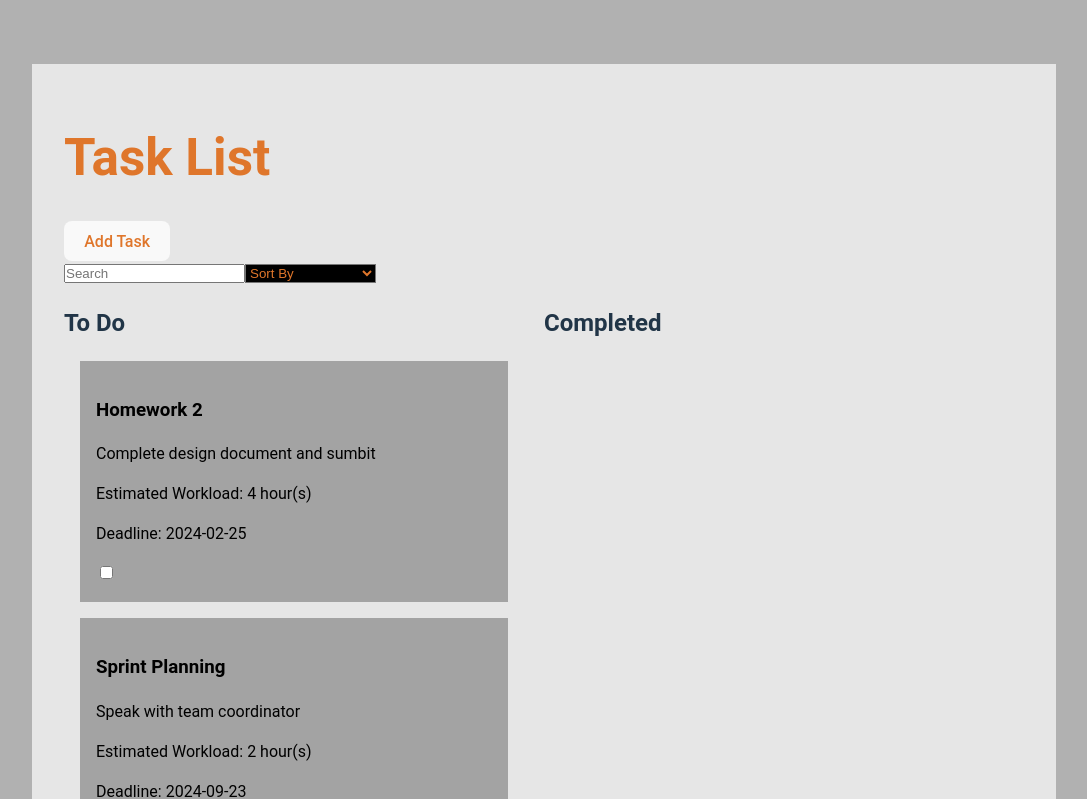
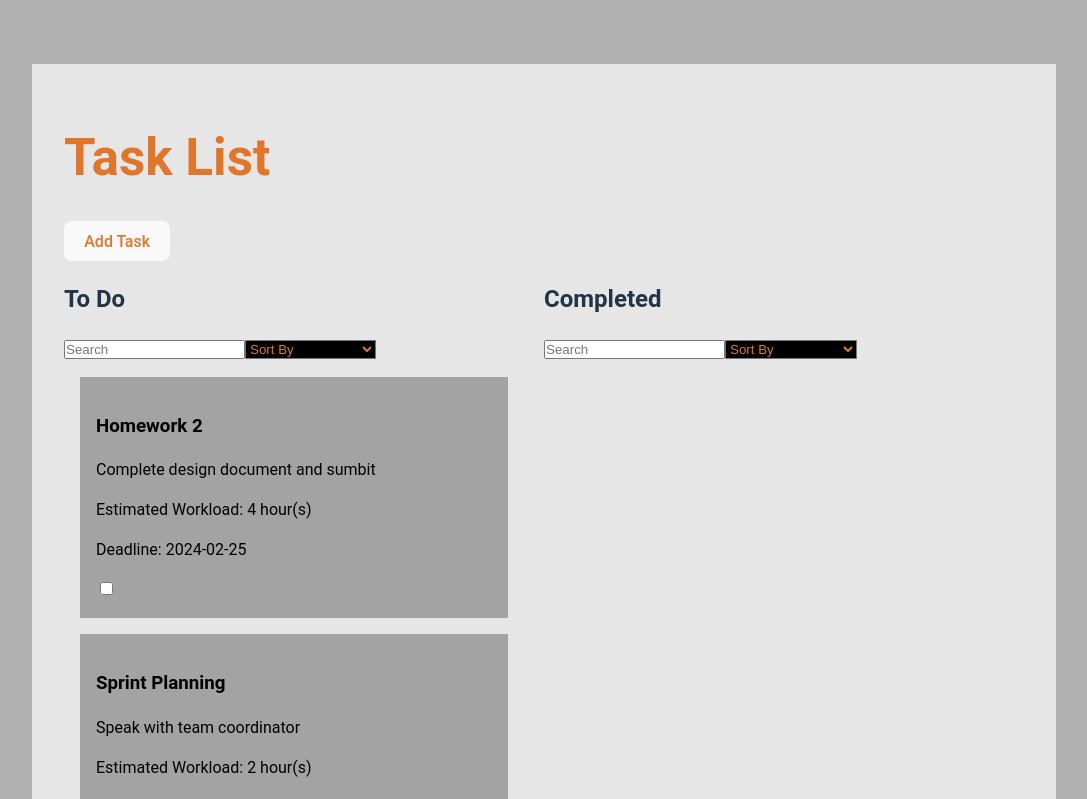
Before and after one commit to Reece-Ausmus/ScheduSmart, a React (Vite) app in the folder schedusmart-frontend/: page /taskmanager in a window 1280 px wide. Shown: the top 799 px of the page, without its empty margins (96-1183 px from the left). Built offline with nearby package versions, Linux system fonts and the light colour scheme.

Commit message:
move search and sort to above both todo and completed task columns

```diff
--- a/schedusmart-frontend/src/pages/TaskManager.jsx
+++ b/schedusmart-frontend/src/pages/TaskManager.jsx
@@ -4,7 +4,6 @@ import "./TaskManager.css"
 // Define the Flask API URL
 const flaskURL = "http://127.0.0.1:5000";
 
-// let str = "";
 const initialList = [
   { id: 0, title: 'Homework 2', time: 4, date: "2024-02-25", desc: "Complete design document and sumbit", completed: false, completed_time: null },
   { id: 1, title: 'Sprint Planning', time: 2, date: "2024-09-23", desc: "Speak with team coordinator", completed: false, completed_time: null },
@@ -14,14 +13,15 @@ let nextId = initialList.length
 
 export default function TaskManager() {
   // select sort option
-  const [sortOption, setSortOption] = useState(0);
+  const [sortOptionTodo, setSortOptionTodo] = useState(0);
+  const [sortOptionCompleted, setSortOptionCompleted] = useState(0);
 
   // used to hold data for tasks
   const [taskName, setTaskName] = useState('');
   const [taskTime, setTaskTime] = useState(0);
   const [taskDate, setTaskDate] = useState();
   const [taskDesc, setTaskDesc] = useState('');
-  const [myList, setMyList] = useState(initialList);
+  const [todoList, setTodoList] = useState(initialList);
   const [completedList, setCompletedList] = useState([]);
 
   // Task creator pop-up
@@ -35,9 +35,9 @@ export default function TaskManager() {
     closeModal && closeModal.addEventListener("click", () => modal.close());
   }
 
-  // handle task list making
+  // handle completion checkbox toggle
   function handleToggleCompleted(taskID, completedStatus) {
-    let taskToUpdate = myList.find(task => task.id === taskID);
+    let taskToUpdate = todoList.find(task => task.id === taskID);
     if (!taskToUpdate) {
       taskToUpdate = completedList.find(task => task.id === taskID);
     }
@@ -58,31 +58,47 @@ export default function TaskManager() {
     };
     if (completedStatus) {
       setCompletedList(completedList => [...completedList, updatedTask]);
-      setMyList(myList => myList.filter(task => task.id !== taskID));
+      setTodoList(todoList => todoList.filter(task => task.id !== taskID));
     } else {
-      setMyList(myList => [...myList, updatedTask]);
+      setTodoList(todoList => [...todoList, updatedTask]);
       setCompletedList(completedList => completedList.filter(task => task.id !== taskID));
     }
   }
 
   // search list
-  const [searchQuery, setSearchQuery] = useState('');
-  const [foundList, setFoundList] = useState(myList);
+  const [searchQueryTodo, setSearchQueryTodo] = useState('');
+  const [searchQueryCompleted, setSearchQueryCompleted] = useState('');
+  const [foundList, setFoundList] = useState(todoList);
 
   // filter list
-  const filter = (e) => {
+  const filterTodo = (e) => {
     const keyword = e.target.value;
 
     if (keyword !== '') {
-      const results = myList.filter((task) => {
+      const results = todoList.filter((task) => {
         return task.title.toLowerCase().includes(keyword.toLowerCase()) || task.desc.toLowerCase().includes(keyword.toLowerCase());
       });
       setFoundList(results)
     } else {
-      setFoundList(myList)
+      setFoundList(todoList)
     }
 
-    setSearchQuery(keyword)
+    setSearchQueryTodo(keyword)
+  }
+
+  const filterCompleted = (e) => {
+    const keyword = e.target.value;
+
+    if (keyword !== '') {
+      const results = completedList.filter((task) => {
+        return task.title.toLowerCase().includes(keyword.toLowerCase()) || task.desc.toLowerCase().includes(keyword.toLowerCase());
+      });
+      setFoundList(results)
+    } else {
+      setFoundList(completedList)
+    }
+
+    setSearchQueryTodo(keyword)
   }
 
   return (
@@ -124,19 +140,22 @@ export default function TaskManager() {
         onChange={e => setTaskDesc(e.target.value)}
         />
         <button id="closeModal" onClick={() => {
-          setMyList([
-            ...myList,
+          setTodoList([
+            ...todoList,
             {id: nextId++, title: taskName, time: taskTime, date: taskDate, desc: taskDesc, completed:false}
           ]);
         }}>Add</button>
       </dialog>
+      <div className="task-columns-container">
+        <div className="task-column">
+          <h2>To Do</h2>
           <input
             type="search"
-      value={searchQuery}
-      onChange={filter}
+            value={searchQueryTodo}
+            onChange={filterTodo}
             placeholder="Search"
             />
-      <select value={sortOption} onChange={e => setSortOption(e.target.value)}>
+            <select value={sortOptionTodo} onChange={e => setSortOptionTodo(e.target.value)}>
               <option value="0">Sort By</option>
               <option value="1">Earliest created</option>
               <option value="2">Latest created</option>
@@ -145,39 +164,35 @@ export default function TaskManager() {
               <option value="5">Largest workload</option>
               <option value="6">Smallest workload</option>
           </select>
-      {/*<ItemList
-        list={foundList}
+          <TodoList
+            list={todoList}
             onToggle={handleToggleCompleted}
-      option={sortOption}
-      />*/}
-      {/*<div className="task-columns">
-        <div className="task-column">
-          <h2>To Do</h2>
-          <ItemList
-            list={myList}
-            onToggle={handleToggleCompleted}
-            option={sortOption}
+            option={sortOptionTodo}
           />
         </div>
         <div className="task-column">
           <h2>Completed</h2>
-          <CompletedList list={completedList} />
-        </div>
-      </div>*/}
-      <div className="task-columns-container">
-        <div className="task-column">
-          <h2>To Do</h2>
-          <TodoList
-            list={myList}
-            onToggle={handleToggleCompleted}
-            option={sortOption}
+          <input
+            type="search"
+            value={searchQueryCompleted}
+            onChange={filterCompleted}
+            placeholder="Search"
             />
-        </div>
-        <div className="task-column">
-          <h2>Completed</h2>
+            <select value={sortOptionCompleted} onChange={e => setSortOptionCompleted(e.target.value)}>
+              <option value="0">Sort By</option>
+              <option value="1">Earliest created</option>
+              <option value="2">Latest created</option>
+              <option value="3">Earliest due</option>
+              <option value="4">Latest due</option>
+              <option value="5">Largest workload</option>
+              <option value="6">Smallest workload</option>
+              <option value="7">Earliest completed</option>
+              <option value="8">Latest completed</option>
+          </select>
           <CompletedList
             list={completedList}
             onToggle={handleToggleCompleted}
+            option={sortOptionCompleted}
           />
         </div>
       </div>
@@ -238,10 +253,44 @@ function TodoList({ list, onToggle, option}) {
   );
 }
 
-function CompletedList({ list, onToggle }) {
+function CompletedList({ list, onToggle, option }) {
+
+  let sortedList = list;
+
+  const idAscending = [...list].sort((a, b) => a.id - b.id)
+  const idDescending = [...list].sort((a, b) => b.id - a.id);
+  const dueAscending = [...list].sort((a, b) => new Date(a.date) - new Date(b.date))
+  const dueDescending = [...list].sort((a, b) => new Date(b.date) - new Date(a.date));
+  const workAscending = [...list].sort((a, b) => a.time - b.time)
+  const workDescending = [...list].sort((a, b) => b.time - a.time);
+  const completedAscending = [...list].sort((a, b) => new Date(a.completed_time) - new Date(b.completed_time))
+  const completedDescending = [...list].sort((a, b) => new Date(b.completed_time) - new Date(a.completed_time));
+
+  if (option == 0) {
+    sortedList = list;
+  } else if (option == 1) {
+    sortedList = idAscending;
+  } else if (option == 2) {
+    sortedList = idDescending;
+  } else if (option == 3) {
+    sortedList = dueAscending;
+  } else if (option == 4) {
+    sortedList = dueDescending;
+  } else if (option == 5) {
+    sortedList = workDescending;
+  } else if (option == 6) {
+    sortedList = workAscending;
+  } else if (option == 7) {
+    sortedList = completedAscending;
+  } else if (option == 8) {
+    sortedList = completedDescending;
+  } else {
+    sortedList = list;
+  }
+
   return (
     <div>
-      {list.map(task => (
+      {sortedList.map(task => (
         <div className="post" key={task.id}>
           <h3>{task.title}</h3>
           <p>{task.desc}</p>
```
Lines whose indentation alone changed are shown as unchanged.
